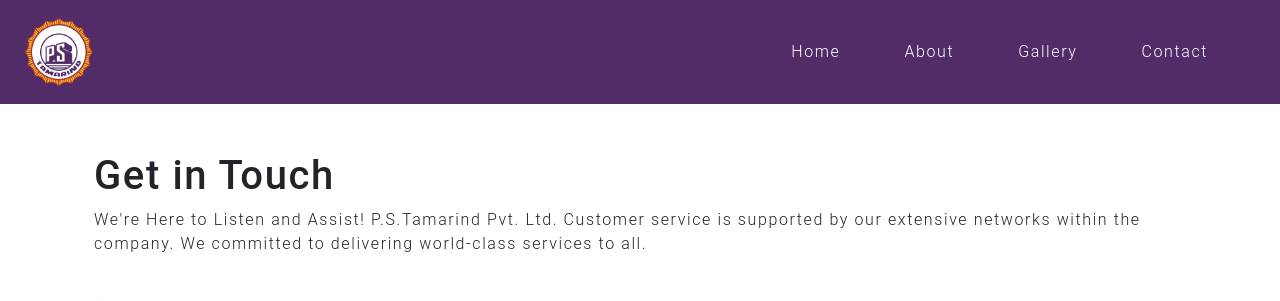
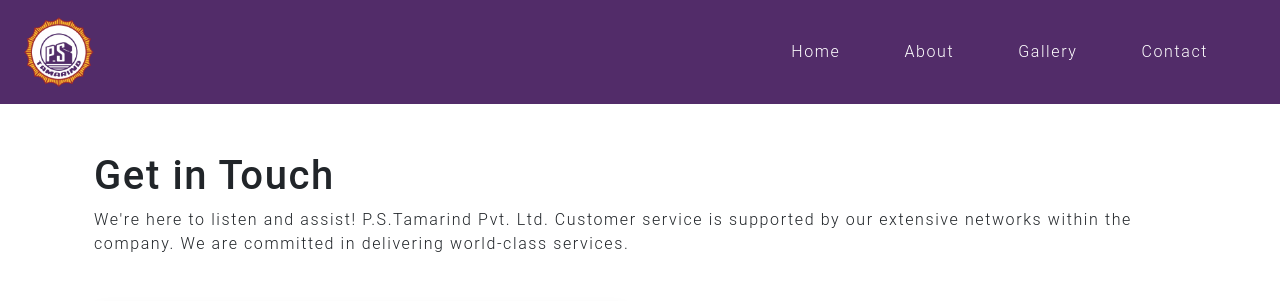
Before and after one commit to maheshram-hs/PS-Tamarind, a Django app: page /contact/ in a window 1280 px wide. Shown: the top 301 px of the page. Run offline with Django 5.2, Linux system fonts and the light colour scheme; some libraries are stand-ins or nearby versions; some web fonts are replaced.

Commit message:
Make minor edits

```diff
--- a/web/templates/about.html
+++ b/web/templates/about.html
@@ -40,7 +40,7 @@
                         <div class="img-frame shadow"><img src="{% static 'web/img/team/shunmuganand.jpg' %}" class="card-img-top rounded" alt="..."></div>
                         <div class="card-body px-0">
                             <p class="m-0">Shunmuganand Balachandran</p>
-                            <p class="text-muted m-0">Chairman</p>
+                            <p class="text-muted m-0">Director</p>
                         </div>
                     </div>
                 </div>
--- a/web/templates/contact.html
+++ b/web/templates/contact.html
@@ -12,8 +12,8 @@
     <section class="info-section">
         <div class="container px-4 my-5">
             <h1>Get in Touch</h1>
-            <p class="mb-0">We're Here to Listen and Assist! P.S.Tamarind Pvt. Ltd. Customer service is supported by our
-                extensive networks within the company. We committed to delivering world-class services to all.</p>
+            <p class="mb-0">We're here to listen and assist! P.S.Tamarind Pvt. Ltd. Customer service is supported by our
+                extensive networks within the company. We are committed in delivering world-class services.</p>
         </div>
     </section>
     <section class="location-section">
```
